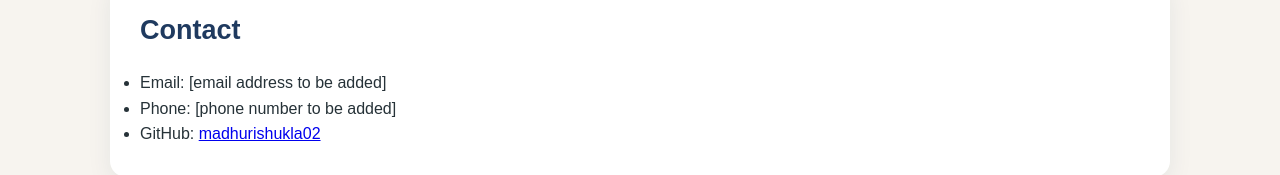
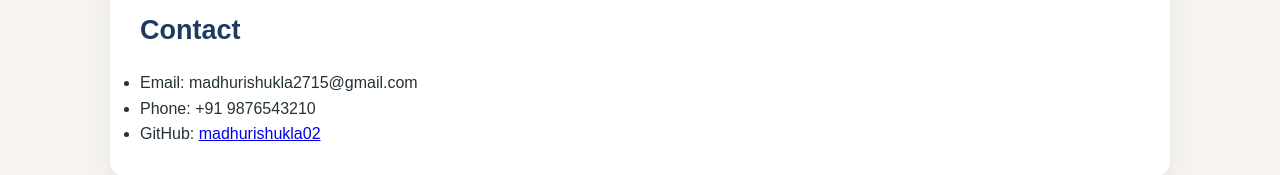
Before and after one commit to madhurishukla02/madhuri-portfolio, a plain HTML site: page index.html in a window 1280 px wide. Shown: the part 2296-2471 px from the top of the page. Drawn offline with Linux system fonts and the light colour scheme.

Commit message:
Update index.html

```diff
--- a/index.html
+++ b/index.html
@@ -113,8 +113,8 @@
     <section id="contact">
       <h2>Contact</h2>
       <ul>
-        <li>Email: [email address to be added]</li>
-        <li>Phone: [phone number to be added]</li>
+        <li>Email: madhurishukla2715@gmail.com</li>
+        <li>Phone: +91 9876543210</li>
         <li>GitHub: <a href="https://github.com/madhurishukla02/" target="_blank">madhurishukla02</a></li>
       </ul>
     </section>
```
